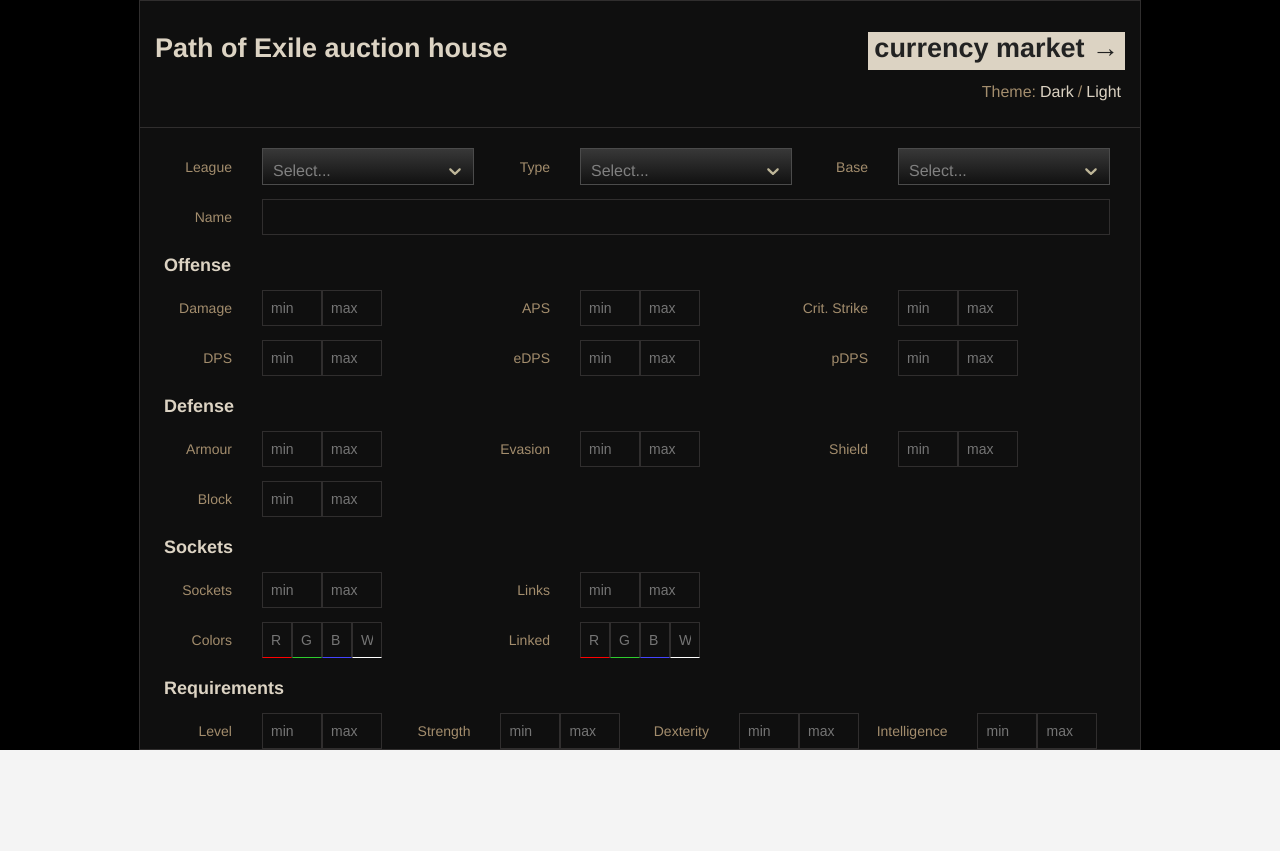
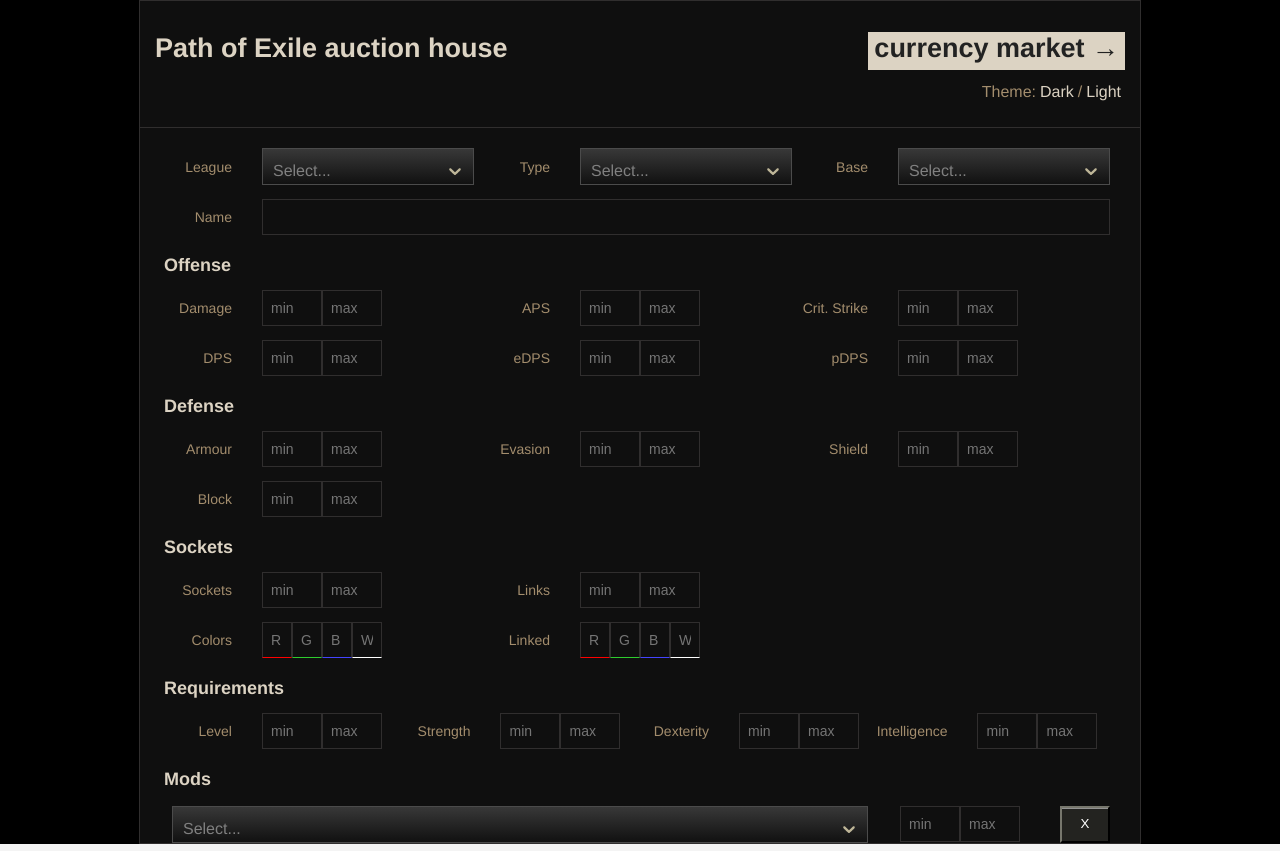
Before and after one commit to kirrosh/wpc, a React app: page /#/ in a window 1280 px wide. Before the commit the page ends 800 px from the top, so only its background shows below. Built offline with nearby package versions, Linux system fonts and the light colour scheme.

Commit message:
added filter group mode

```diff
--- /dev/null
+++ b/src/common/Button/index.tsx
@@ -0,0 +1,19 @@
+import * as React from 'react';
+import { StyledButton } from './styled';
+
+// foundation-icons
+type ButtonProps = {
+  text?: string;
+};
+
+class Button extends React.PureComponent<ButtonProps> {
+  render() {
+    return (
+      <StyledButton>
+        {this.props.text}
+      </StyledButton>
+    );
+  }
+}
+
+export default Button;
--- /dev/null
+++ b/src/common/Button/styled.tsx
@@ -0,0 +1,18 @@
+import styled from 'styled';
+
+export const StyledButton = styled.button`
+    background-color: ${({ theme }) => theme.colors.button.primary};
+    box-shadow: 0 1px 0 rgba(255,255,255,0.5) inset;
+    transition: background-color 300ms ease-out;
+    color: ${({ theme }) => theme.colors.text.button};
+    /* border-color: #1a1a1a; */
+    border-color: #232320;
+    width: 100%;
+    height: 100%;
+    text-align: center;
+    line-height: 2.125em;
+    cursor: pointer;
+    &:hover {
+      background-color: #1a1a1a;
+    }
+`;
--- /dev/null
+++ b/src/components/FilterGroup/FilterGroupMode.tsx
@@ -0,0 +1,23 @@
+import * as React from 'react';
+import { StyledFilterGroupMode } from './styled';
+import Select from 'common/Select';
+import MinMax from 'common/MinMax';
+import Button from 'common/Button';
+
+class FilterGroupMode extends React.PureComponent {
+  render() {
+    const value = {
+      max: '',
+      min: '',
+    };
+    return (
+      <StyledFilterGroupMode>
+        <Select/>
+        <MinMax value={value} onChange={console.log}/>
+        <Button text={'X'}/>
+      </StyledFilterGroupMode>
+    );
+  }
+}
+
+export default FilterGroupMode;
--- /dev/null
+++ b/src/components/FilterGroup/styled.tsx
@@ -0,0 +1,24 @@
+import styled, { css } from 'styled';
+
+export const StyledFilterGroupMode = styled.div`
+  display: grid;
+  grid-column-gap: 32px;
+  grid-template-columns: 1fr 128px 50px;
+  padding: 16px 0 0 16px;
+  width: calc(100% - 16px);
+  /* grid-template-rows: 32px; */
+`;
+
+export const StyledFilterGroup = styled.div`
+  /* display: grid;
+  grid-row-gap: 14px;
+  grid-template-areas:
+    "mode mode mode"
+    ". addBtn ."
+    " ."
+  ; */
+`;
+
+// export const StyledFilterGroupMode = styled.div`
+//   ${gridMixin}
+// `;
--- /dev/null
+++ b/src/components/Forms/ModsForm.tsx
@@ -0,0 +1,38 @@
+import * as React from 'react';
+import { StyledModsForm, FormHeader } from './styled';
+import FormItem from './FormItem';
+import { FormState } from './types';
+import { MinMaxValues } from 'common/MinMax/types';
+import MinMax from 'common/MinMax';
+import FilterGroupMode from 'components/FilterGroup/FilterGroupMode';
+
+class ModsForm extends React.PureComponent<{}, FormState> {
+  state: FormState = {
+    name: '',
+    damage: {
+      min: '',
+      max: '',
+    },
+  };
+
+  onNameChange = (name: string) => this.setState({ name });
+
+  onDamageChange = (damage: MinMaxValues) => {
+    this.setState({
+      damage,
+    });
+  }
+
+  render() {
+    return (
+      <StyledModsForm>
+        <FormHeader>
+          Mods
+        </FormHeader>
+        <FilterGroupMode/>
+      </StyledModsForm>
+    );
+  }
+}
+
+export default ModsForm;
--- a/src/components/Forms/styled.tsx
+++ b/src/components/Forms/styled.tsx
@@ -63,3 +63,15 @@
     "level strength dexterity intelligence"
   ;
 `;
+
+export const StyledModsForm = styled.div`
+  padding: 20px 30px 0 16px;
+  /* display: grid;
+  grid-template-columns: 1fr 1fr 1fr;
+  grid-row-gap: 14px;
+  grid-template-areas:
+    ". . ."
+    "damage aps critStrike"
+    "dps eDps pDps"
+  ; */
+`;
--- a/src/pages/Home/index.tsx
+++ b/src/pages/Home/index.tsx
@@ -7,6 +7,7 @@
 import DefenseForm from 'components/Forms/DefenseForm';
 import SocketsForm from 'components/Forms/SocketsForm';
 import RequirementsForm from 'components/Forms/RequirementsForm';
+import ModsForm from 'components/Forms/ModsForm';
 
 class HomePage extends React.PureComponent {
   render() {
@@ -19,6 +20,7 @@
         <DefenseForm/>
         <SocketsForm/>
         <RequirementsForm/>
+        <ModsForm/>
       </StyledHome>
     </Layout>
     );
--- a/src/styled/darkTheme.ts
+++ b/src/styled/darkTheme.ts
@@ -12,10 +12,14 @@
       primary: '#DCD3C3',
       secondary: '#A38D6D',
       reversed: '#222222',
+      button: '#FFFFFF',
     },
     link: {
       primary: '#A38D6D',
       hovered: '#FFFFFF',
+    },
+    button: {
+      primary: '#232320',
     },
   },
   styles: {
@@ -27,5 +31,5 @@
     withValueBorder: '1px solid green',
     border: '1px solid #4B4B4B',
     color: '#BEB698',
-  }
+  },
 };
--- a/src/styled/lightTheme.ts
+++ b/src/styled/lightTheme.ts
@@ -12,10 +12,14 @@
       primary: '#DCD3C3',
       secondary: '#A38D6D',
       reversed: '#222222',
+      button: '#FFFFFF',
     },
     link: {
       primary: '#A38D6D',
       hovered: '#FFFFFF',
+    },
+    button: {
+      primary: 'rgba(255,255,255,0.5)',
     },
   },
   styles: {
@@ -27,5 +31,5 @@
     withValueBorder: '1px solid green',
     border: '1px solid #4B4B4B',
     color: '#BEB698',
-  }
+  },
 };
```
Also changed, not shown: src/components/FilterGroup/index.tsx (added, +15 -0 lines).
